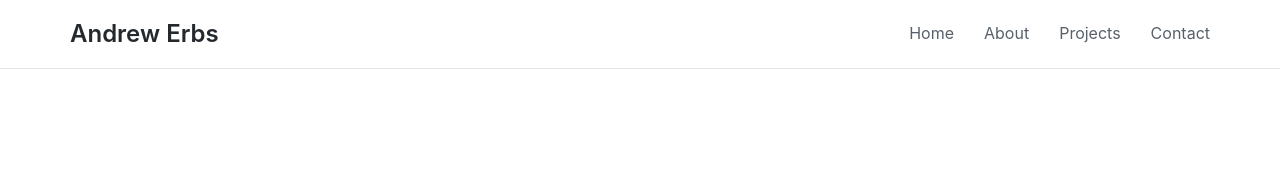
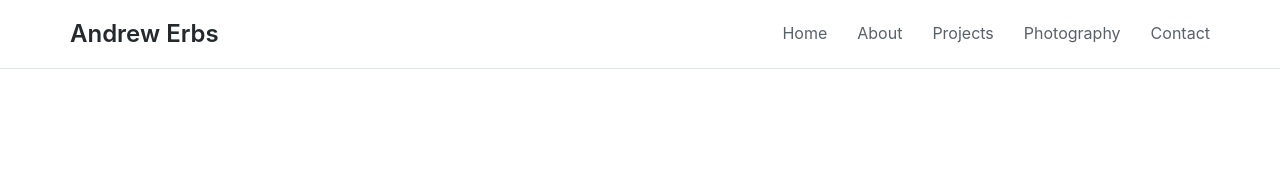
Before and after one commit to LordOfTheTrees/TreePage, a Jekyll site: the page built from index.html, in a window 1280 px wide. Shown: the top 187 px of the page. Built offline with Jekyll 4.4.1, drawn with Linux system fonts in a browser that asks for light colours.

Commit message:
Update header.html

```diff
--- a/_includes/header.html
+++ b/_includes/header.html
@@ -1,11 +1,11 @@
 <header class="site-header">
   <div class="wrapper">
     <a class="site-title" href="{{ site.baseurl }}/">{{ site.title }}</a>
-
     <nav class="site-nav">
       <a href="{{ site.baseurl }}/" class="nav-link">Home</a>
       <a href="{{ site.baseurl }}/pages/about" class="nav-link">About</a>
       <a href="{{ site.baseurl }}/pages/projects" class="nav-link">Projects</a>
+      <a href="{{ site.baseurl }}/pages/photography" class="nav-link">Photography</a>
       <a href="{{ site.baseurl }}/pages/contact" class="nav-link">Contact</a>
     </nav>
   </div>
```
